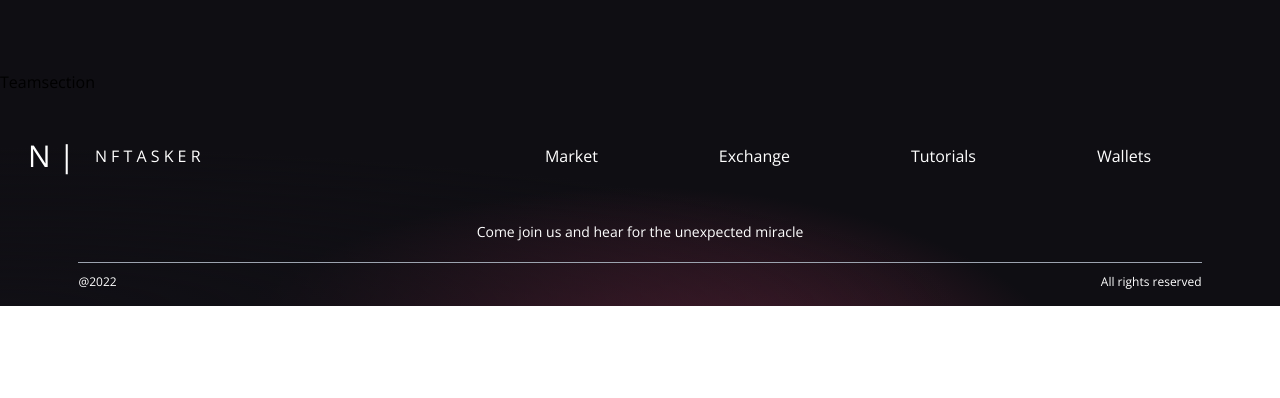
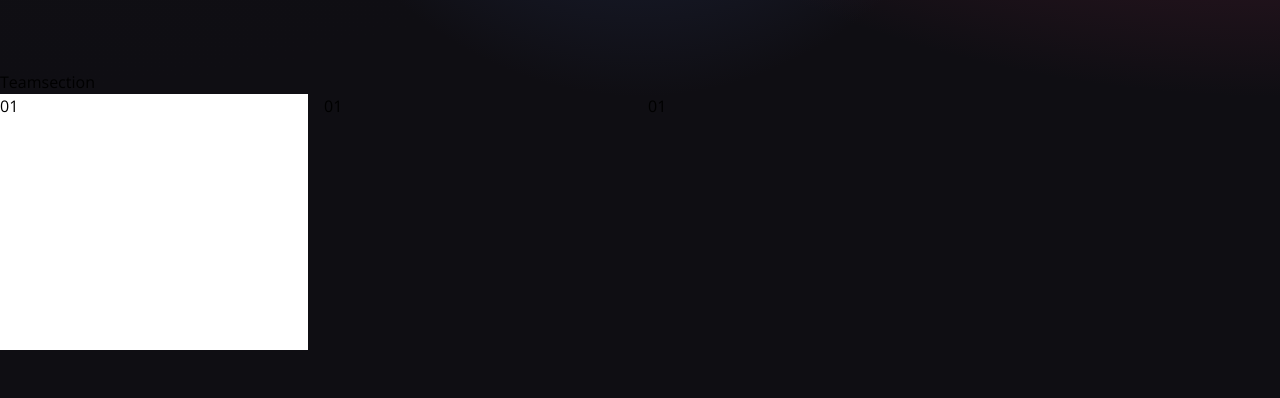
Before and after one commit to Gyan-Ratan/NFTasker, a Next.js app in the folder client/: page / in a window 1280 px wide. Shown: the part 514-912 px from the top of the page. Before the commit the page ends 820 px from the top, so only its background shows below. Built offline with nearby package versions, Linux system fonts and the light colour scheme.

Commit message:
Update Teamsection.jsx

```diff
--- a/client/components/Teamsection.jsx
+++ b/client/components/Teamsection.jsx
@@ -2,7 +2,18 @@ import React from 'react'
 
 const Teamsection = () => {
     return (
-       <h1>Teamsection</h1>
+<div>
+    <h1>Teamsection</h1>
+
+    <div class="grid grid-cols-4 gap-4">
+        <div class="w h-64 bg-white">01</div>
+        <div>01</div>
+        <div>01</div>
+    </div>
+
+
+
+</div>
     )
 }
 
```
